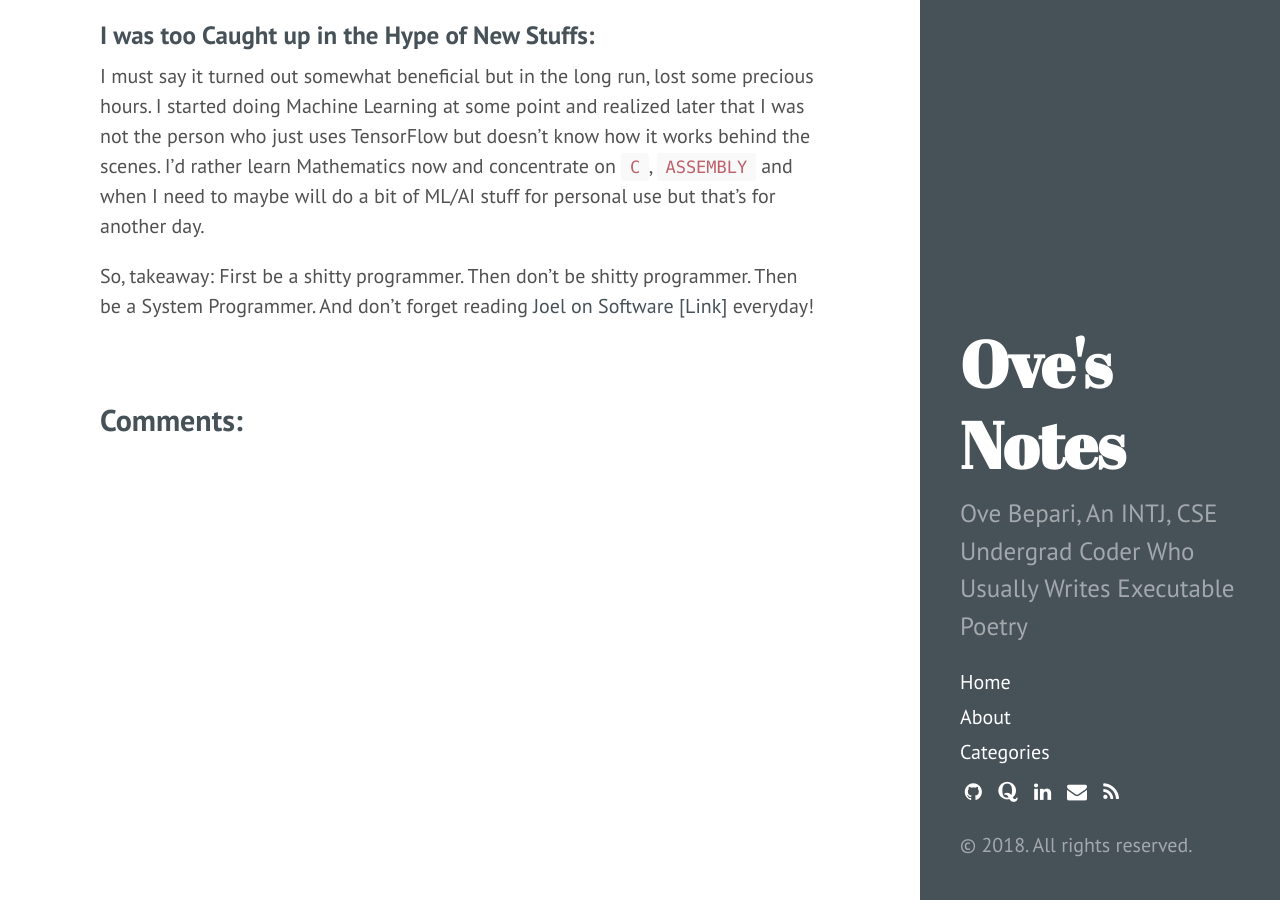
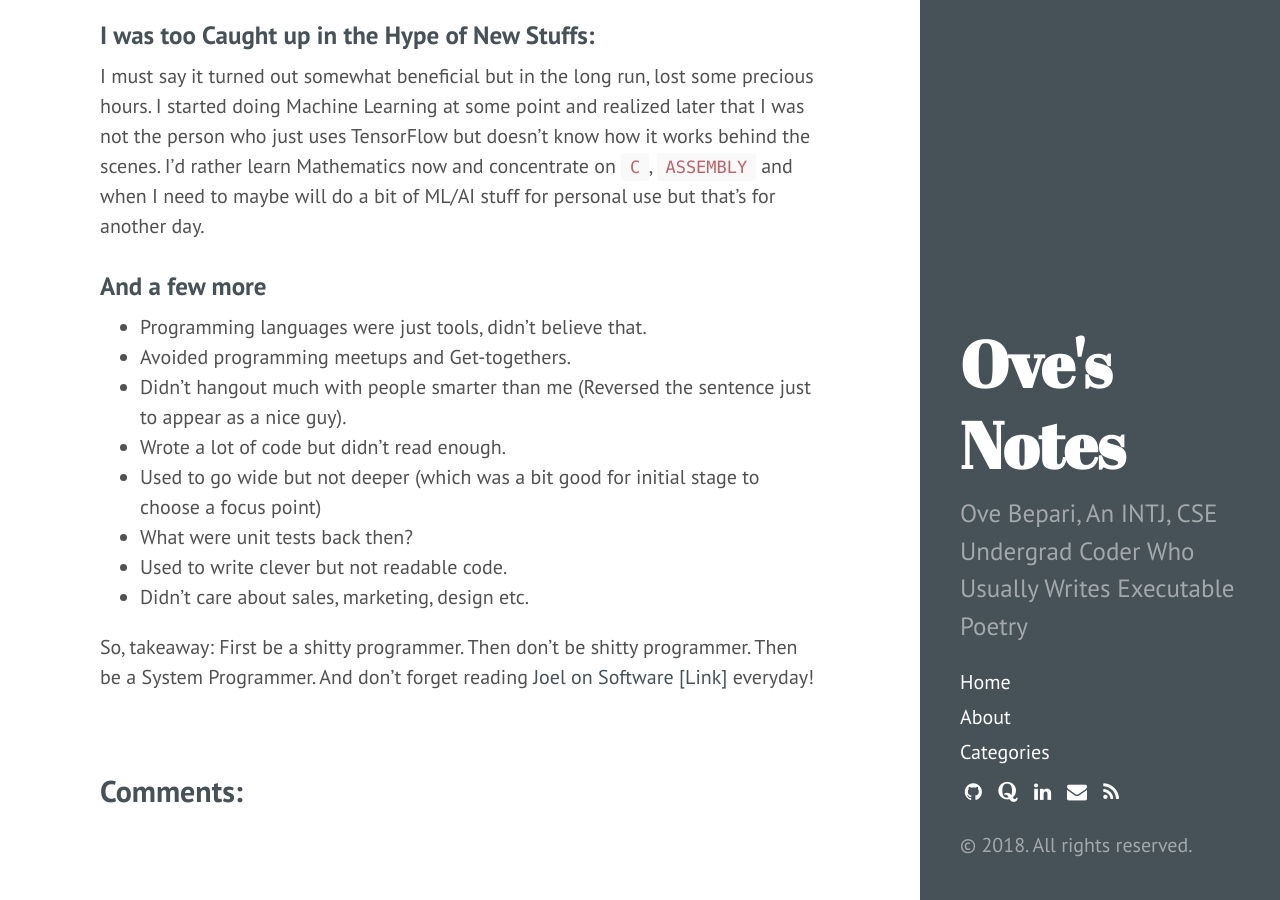
Before and after one commit to ovebepari/ovebepari.github.io, a Jekyll site: the page built from _posts/2018-10-05-Three-Plus-Years-as-a-Shitty-Programmer.md, in a window 1280 px wide and 900 px high, scrolled down 1587 px. Built offline with Jekyll 4.4.1, drawn with Linux system fonts in a browser that asks for light colours; comment, search, counter and statistics services are not loaded.

Commit message:
Three Years as a Shitty Programmer, posted (3)

```diff
--- a/_posts/2018-10-05-Three-Plus-Years-as-a-Shitty-Programmer.md
+++ b/_posts/2018-10-05-Three-Plus-Years-as-a-Shitty-Programmer.md
@@ -29,4 +29,14 @@ Where should I begin. Coding till 4 AM one day and sleeping the rest of the day
 ### I was too Caught up in the Hype of New Stuffs:
 I must say it turned out somewhat beneficial but in the long run, lost some precious hours. I started doing Machine Learning at some point and realized later that I was not the person who just uses TensorFlow but doesn't know how it works behind the scenes. I'd rather learn Mathematics now and concentrate on `C`, `ASSEMBLY` and when I need to maybe will do a bit of ML/AI stuff for personal use but that's for another day.
 
+### And a few more
+* Programming languages were just tools, didn't believe that.
+* Avoided programming meetups and Get-togethers.
+* Didn't hangout much with people smarter than me (Reversed the sentence just to appear as a nice guy).
+* Wrote a lot of code but didn't read enough.
+* Used to go wide but not deeper (which was a bit good for initial stage to choose a focus point)
+* What were unit tests back then?
+* Used to write clever but not readable code.
+* Didn't care about sales, marketing, design etc.
+
 So, takeaway: First be a shitty programmer. Then don't be shitty programmer. Then be a System Programmer. And don't forget reading [Joel on Software [Link] ](https://www.joelonsoftware.com) everyday!
```
